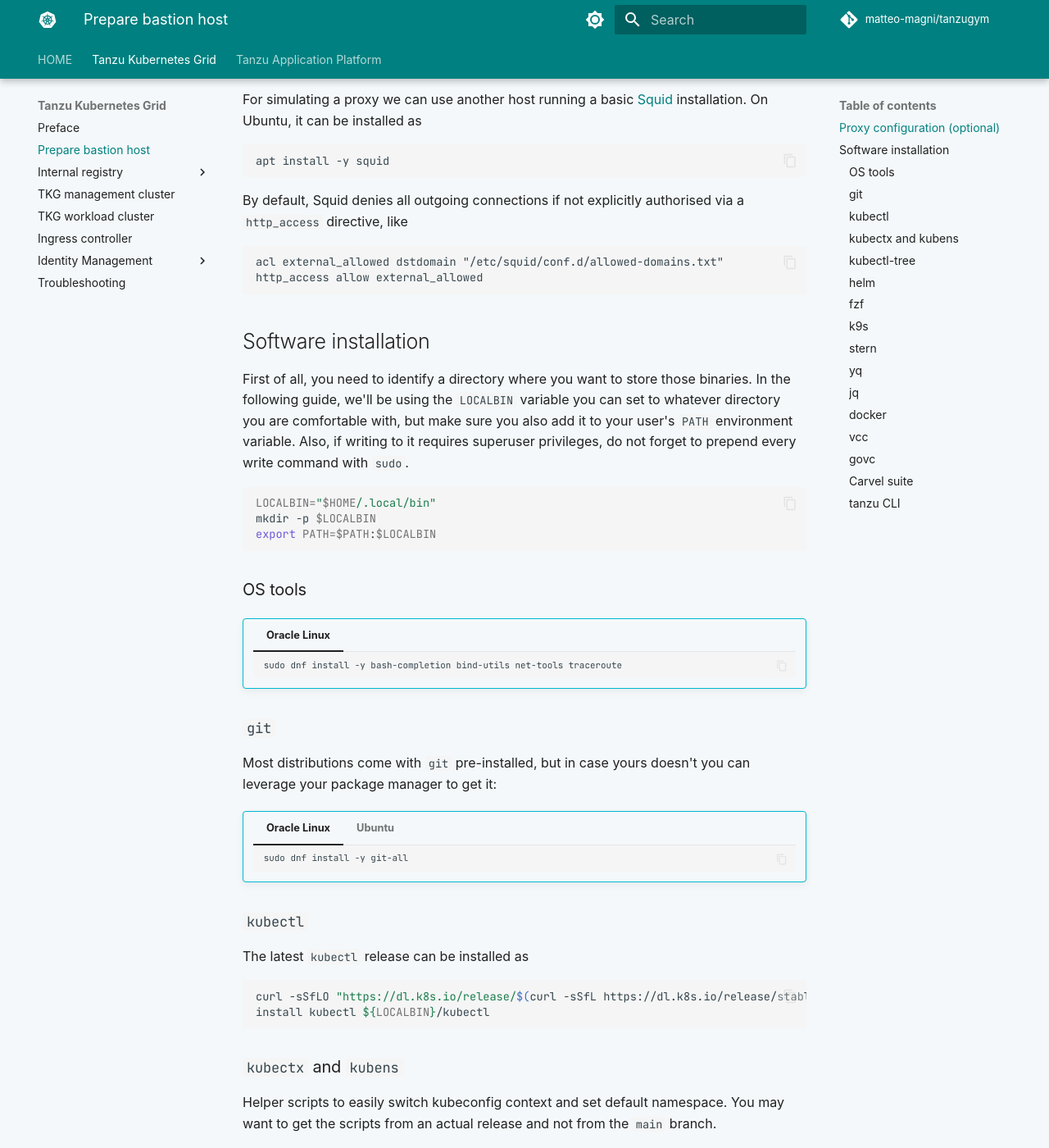
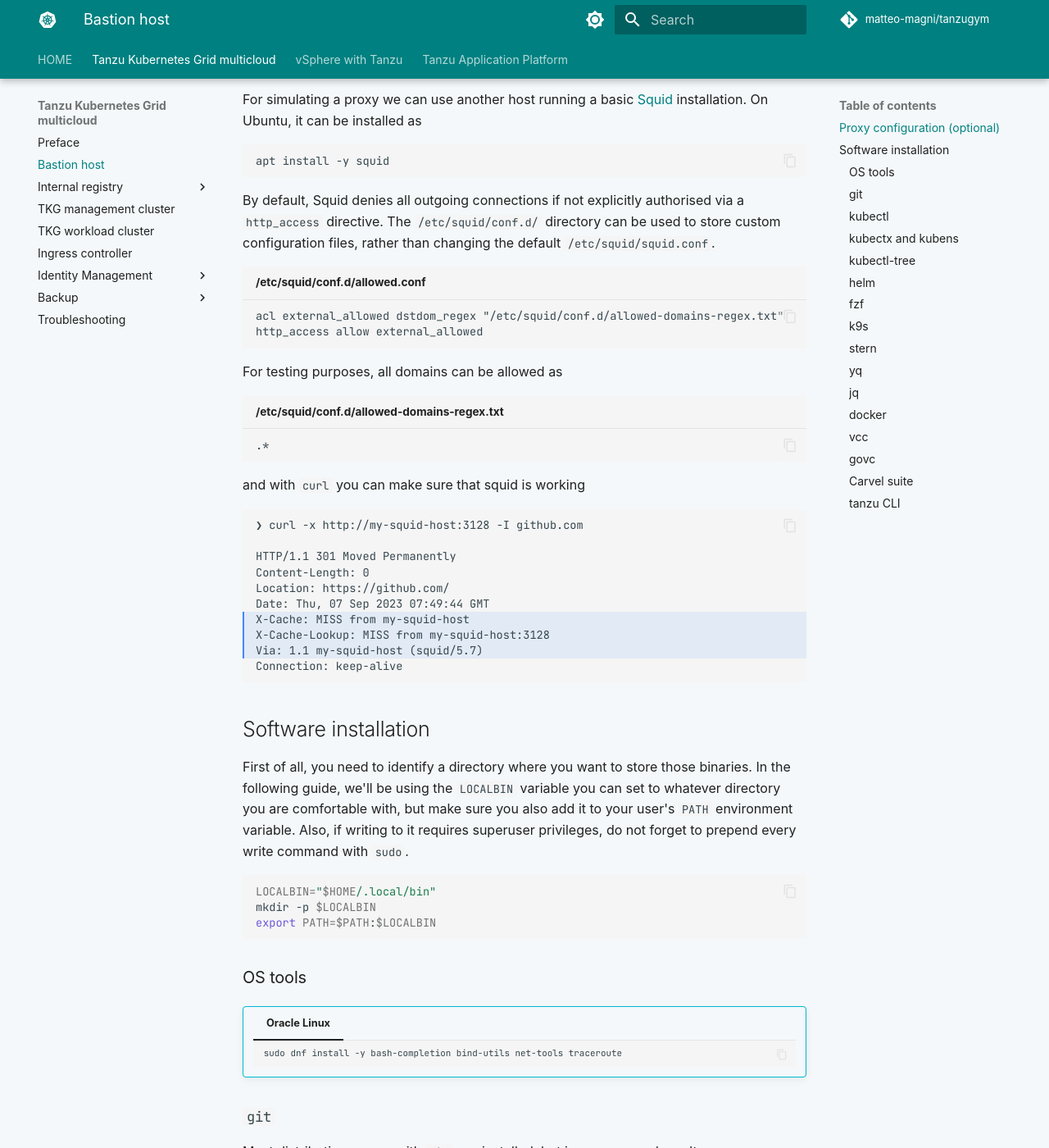
Before and after one commit to matteo-magni/tanzugym, an MkDocs documentation site: the page built from docs/tkgm/bastion.md, in a window 1280 px wide and 1400 px high, scrolled down 739 px. Shown: the whole window at 82% size. Built offline with MkDocs 1.6.1 and Material for MkDocs 9.7.7, drawn with Linux system fonts in a browser that asks for light colours; some web fonts are replaced; comment, search, counter and statistics services are not loaded; some of the changed text lies outside the part shown.

Commit message:
add temporary docs files

````diff
--- a/docs/tkgm/bastion.md
+++ b/docs/tkgm/bastion.md
@@ -1,4 +1,4 @@
-# Prepare bastion host
+# Bastion host
 
 You will need a Linux bastion host equipped with a few tools to be able to fully deploy and operate TKGM.
 You can pick any distribution of choice, as long as you know how to do a basic configuration and deploy software on it.
@@ -32,11 +32,33 @@ On Ubuntu, it can be installed as
 apt install -y squid
 ```
 
-By default, Squid denies all outgoing connections if not explicitly authorised via a `http_access` directive, like
+By default, Squid denies all outgoing connections if not explicitly authorised via a `http_access` directive.
+The `/etc/squid/conf.d/` directory can be used to store custom configuration files, rather than changing the default `/etc/squid/squid.conf`.
 
-```text
-acl external_allowed dstdomain "/etc/squid/conf.d/allowed-domains.txt"
+```text title="/etc/squid/conf.d/allowed.conf"
+acl external_allowed dstdom_regex "/etc/squid/conf.d/allowed-domains-regex.txt"
 http_access allow external_allowed
+```
+
+For testing purposes, all domains can be allowed as
+
+```text title="/etc/squid/conf.d/allowed-domains-regex.txt"
+.*
+```
+
+and with `curl` you can make sure that squid is working
+
+```text hl_lines="7-9"
+❯ curl -x http://my-squid-host:3128 -I github.com
+
+HTTP/1.1 301 Moved Permanently
+Content-Length: 0
+Location: https://github.com/
+Date: Thu, 07 Sep 2023 07:49:44 GMT
+X-Cache: MISS from my-squid-host
+X-Cache-Lookup: MISS from my-squid-host:3128
+Via: 1.1 my-squid-host (squid/5.7)
+Connection: keep-alive
 ```
 
 ## Software installation
--- a/mkdocs.yml
+++ b/mkdocs.yml
@@ -100,7 +100,7 @@ markdown_extensions:
 
 nav:
 - HOME: index.md
-- Tanzu Kubernetes Grid:
+- Tanzu Kubernetes Grid multicloud:
   - tkgm/index.md
   - tkgm/bastion.md
   - Internal registry:
@@ -113,7 +113,12 @@ nav:
     - tkgm/identity-management.md
     - tkgm/identity-management-azuread.md
     - tkgm/identity-management-okta.md
+  - Backup:
+      - tkgm/velero.md
   - tkgm/troubleshooting.md
+- vSphere with Tanzu:
+  - tkgs/prerequisites.md
+  - tkgs/troubleshooting.md
 - Tanzu Application Platform:
   - tap/relocate-tap-images.md
   - tap/add-tap-repository.md
````
Also changed, not shown: docs/tkgm/velero.md (added, +43 -0 lines), docs/tkgs/nsxalb.md (added, +42 -0 lines), docs/tkgs/permissions.md (added, +17 -0 lines), docs/tkgs/prerequisites.md (added, +29 -0 lines), docs/tkgs/supervisor.md (added, +34 -0 lines), docs/tkgs/troubleshooting.md (added, +48 -0 lines), docs/assets/avi-topology-light.svg (added), docs/assets/avi-vrfcontext.png (added), docs/assets/nsx-topology-light.svg (added), docs/assets/tkgs-certificate-csr.png (added).
